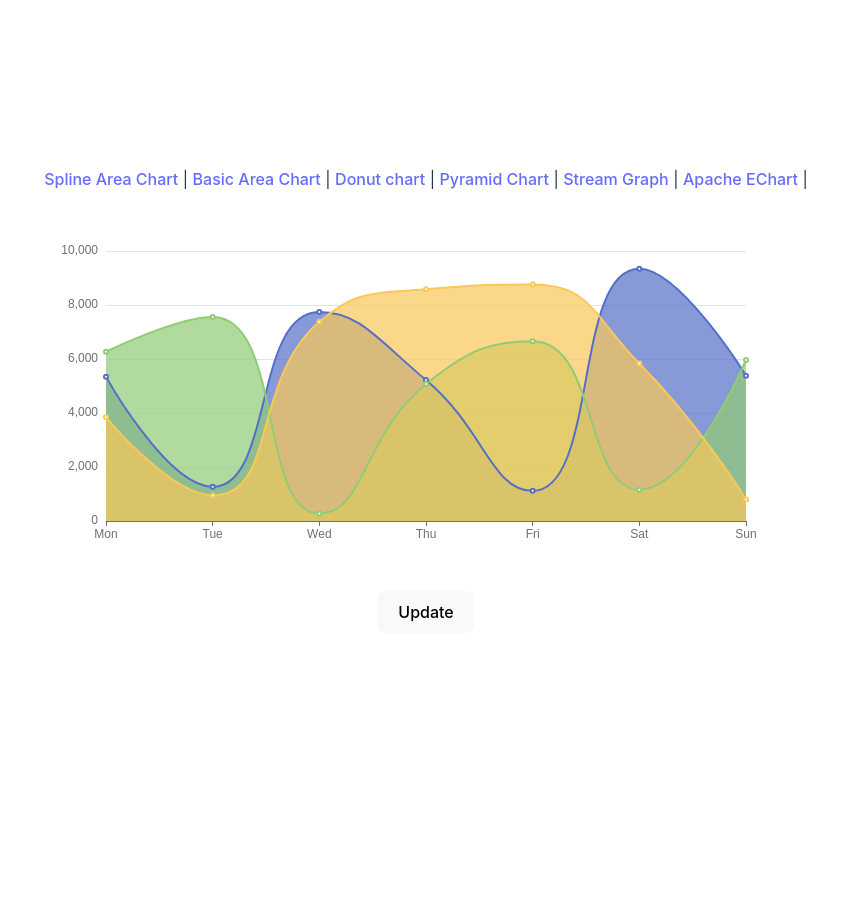
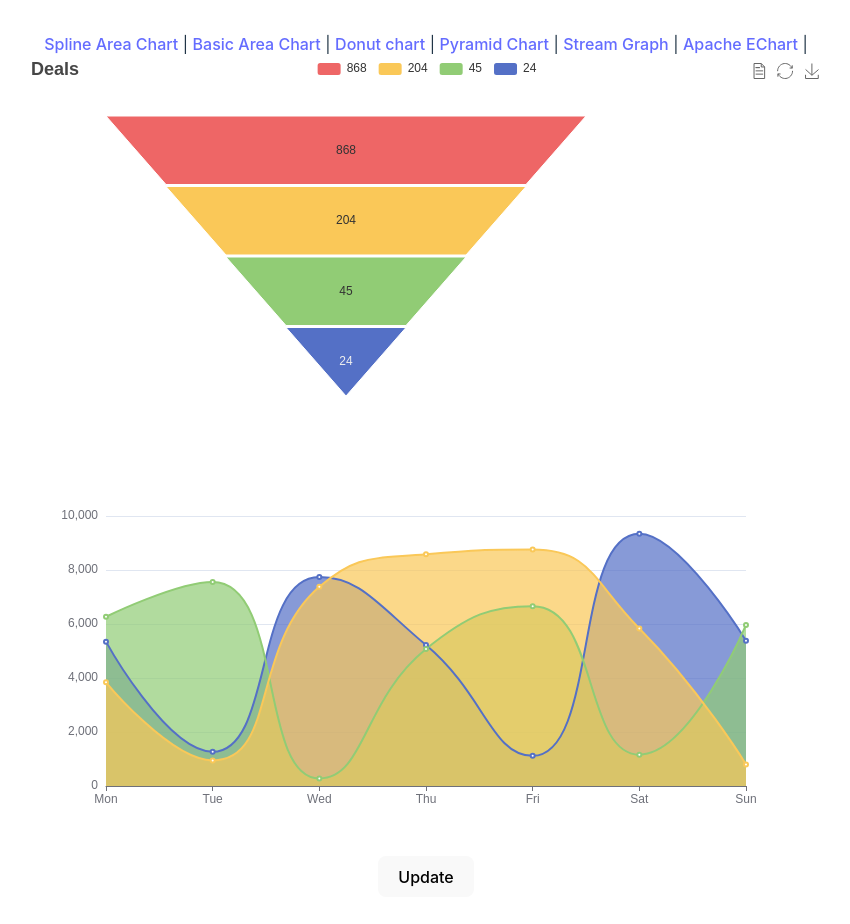
Before and after one commit to sseidmed/vue-apache-echart-example, a Vue app: page /pyramid in a window 1280 px wide. Shown: the top 924 px of the page, without its empty margins (214-1064 px from the left). Before the commit the page ends 800 px from the top, so only its background shows below. Built offline with nearby package versions, Linux system fonts and the light colour scheme.

Commit message:
Add separate child components for Donut and Pyramid

```diff
--- a/src/App.vue
+++ b/src/App.vue
@@ -5,9 +5,9 @@ import SplineAreaChart from './components/SplineAreaChart.vue'
 <template>
   <div id="nav">
     <router-link to="/">Spline Area Chart</router-link> |
-    <router-link to="/apache">Basic Area Chart</router-link> |
-    <router-link to="/apache">Donut chart</router-link> |
-    <router-link to="/apache">Pyramid Chart</router-link> |
+    <router-link to="/area">Basic Area Chart</router-link> |
+    <router-link to="/donut">Donut chart</router-link> |
+    <router-link to="/pyramid">Pyramid Chart</router-link> |
     <router-link to="/apache">Stream Graph</router-link> |
     <router-link to="/apache">Apache EChart</router-link> |
   </div>
--- a/src/components/ApacheEChart.vue
+++ b/src/components/ApacheEChart.vue
@@ -8,8 +8,7 @@
 </template>
 <script setup>
 import { onMounted, ref } from 'vue'
-import * as echarts from 'echarts';
-import { isGloballyWhitelisted } from '@vue/shared';
+import * as echarts from 'echarts'
 
 // Create the echarts instance
 
--- /dev/null
+++ b/src/components/DonutChart.vue
@@ -0,0 +1,54 @@
+<template>
+    <div>
+        <chart id="donut" :options="options" :series="series"></chart>
+    </div>
+</template>
+
+<script setup>
+import { ref, reactive, watch } from 'vue'
+import Chart from './Chart.vue'
+
+const options = ref({
+    tooltip: {
+        trigger: 'item'
+    },
+    legend: {
+        top: '5%',
+        left: 'center'
+    }
+})
+
+const series = ref([
+    {
+        name: 'Access From',
+        type: 'pie',
+        radius: ['40%', '70%'],
+        avoidLabelOverlap: false,
+        label: {
+            show: false,
+            position: 'center'
+        },
+        emphasis: {
+            label: {
+            show: true,
+            fontSize: 15,
+            fontWeight: 'bold'
+            }
+        },
+        labelLine: {
+            show: false
+        },
+        data: [
+            { value: 1048, name: 'Search Engine' },
+            { value: 735, name: 'Direct' },
+            { value: 580, name: 'Email' },
+            { value: 484, name: 'Union Ads' },
+            { value: 300, name: 'Video Ads' }
+        ]
+    }
+])
+</script>
+
+<style lang="scss" scoped>
+
+</style>
--- /dev/null
+++ b/src/components/PyramidChart.vue
@@ -0,0 +1,77 @@
+<template>
+    <div>
+        <chart id="donut" :options="options" :series="series"></chart>
+    </div>
+</template>
+
+<script setup>
+import { ref, reactive, watch } from 'vue'
+import Chart from './Chart.vue'
+
+const options = ref({
+    title: {
+      text: 'Deals'
+    },
+    tooltip: {
+      trigger: 'item',
+      formatter: '{a} <br/>{b}'
+    },
+    toolbox: {
+      feature: {
+        dataView: { readOnly: false },
+        restore: {},
+        saveAsImage: {}
+      }
+    },
+    legend: {
+      data: ['868', '204', '45', '24']
+    }
+})
+const series = ref([
+      {
+        name: 'Deals',
+        type: 'funnel',
+        left: '10%',
+        top: 60,
+        bottom: 60,
+        width: '60%',
+        min: 0,
+        max: 100,
+        minSize: '0%',
+        maxSize: '100%',
+        sort: 'descending',
+        gap: 2,
+        label: {
+          show: true,
+          position: 'inside'
+        },
+        labelLine: {
+          length: 10,
+          lineStyle: {
+            width: 1,
+            type: 'solid'
+          }
+        },
+        itemStyle: {
+          borderColor: '#fff',
+          borderWidth: 1
+        },
+        emphasis: {
+          label: {
+            fontSize: 20
+          }
+        },
+        data: [
+
+          { value: 25, name: '24' },
+          { value: 50, name: '45' },
+          { value: 75, name: '204' },
+          { value: 100, name: '868' }
+        ]
+      }
+    ])
+</script>
+
+<style lang="scss" scoped>
+
+</style>
--- a/src/router/index.js
+++ b/src/router/index.js
@@ -2,6 +2,8 @@ import { createRouter, createWebHistory } from 'vue-router'
 import HelloWorld from '../components/SplineAreaChart.vue'
 import Chart from '../components/Chart.vue'
 import ApacheEChart from '../components/ApacheEChart.vue'
+import DonutChart from '../components/DonutChart.vue'
+import PyramidChart from '../components/PyramidChart.vue'
 
 const routes = [
   {
@@ -13,6 +15,16 @@ const routes = [
     path: '/apache',
     name: 'apacheEchart',
     component: ApacheEChart
+  },
+  {
+    path: '/donut',
+    name: 'donut',
+    component: DonutChart
+  },
+  {
+    path: '/pyramid',
+    name: 'pyramid',
+    component: PyramidChart
   }
 ]
 const router = createRouter({
```
